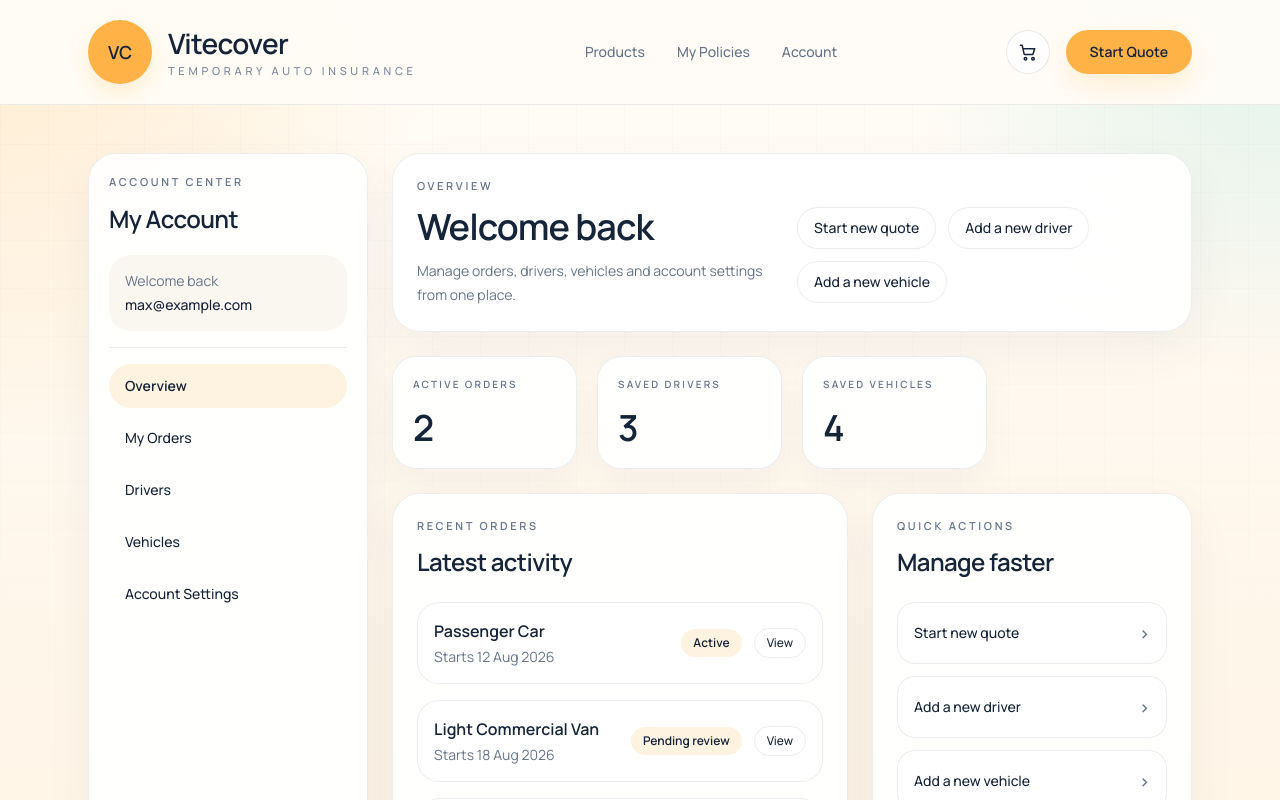
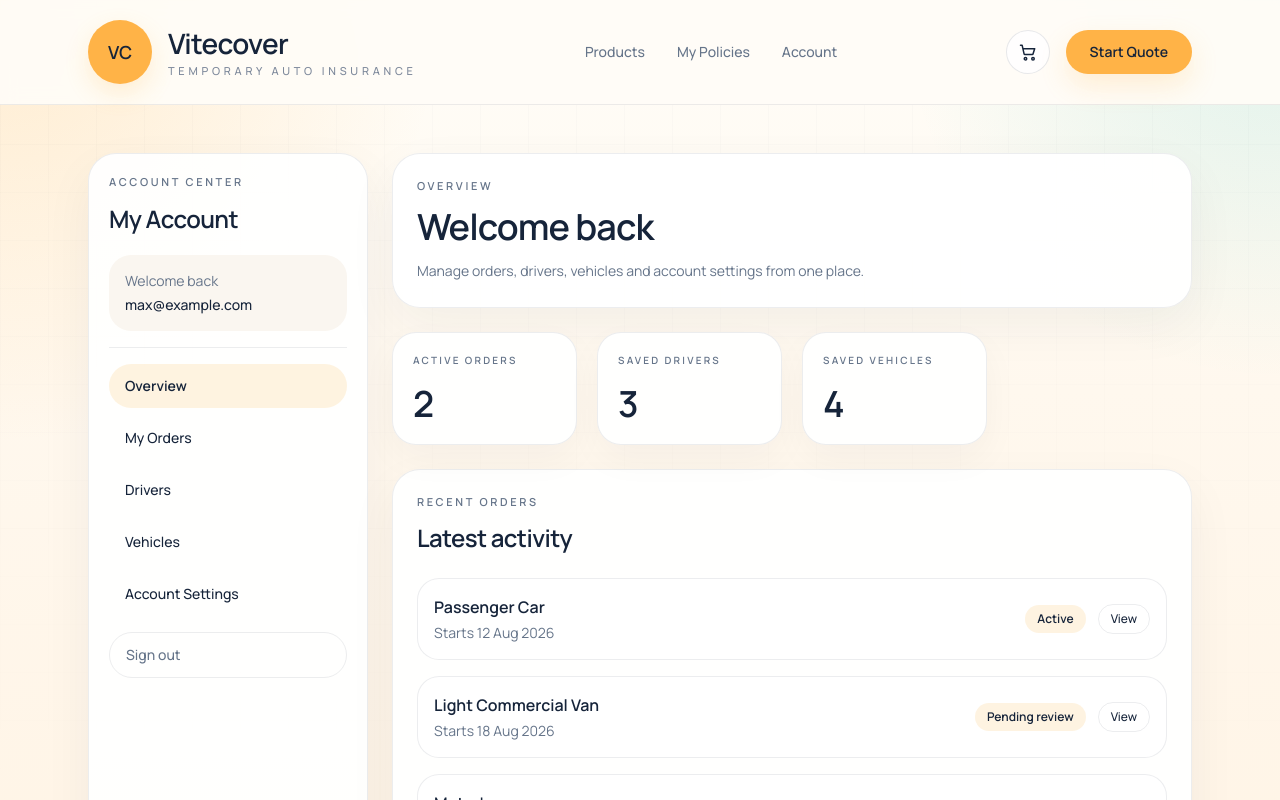
Before and after one commit to mx1322/VitecoverServer, a Next.js app in the folder frontend/: page /account in a window 1280 px wide. Shown: the top 800 px of the page. Built offline with nearby package versions, Linux system fonts and the light colour scheme; no server answers.

Commit message:
Add account sign out action

```diff
--- a/frontend/src/app/account/page.tsx
+++ b/frontend/src/app/account/page.tsx
@@ -24,12 +24,6 @@ const recentOrders = [
   },
 ];
 
-const quickActions = [
-  "Start new quote",
-  "Add a new driver",
-  "Add a new vehicle",
-];
-
 function StatusBadge({ status }: { status: string }) {
   const expired = status === "Expired";
 
@@ -53,25 +47,13 @@ export default function AccountOverviewPage() {
         <p className="text-[11px] font-semibold uppercase tracking-[0.24em] text-[var(--muted)]">
           Overview
         </p>
-        <div className="mt-3 flex flex-col gap-4 xl:flex-row xl:items-start xl:justify-between">
-          <div className="max-w-2xl">
+        <div className="mt-3 max-w-2xl">
           <h2 className="text-3xl font-semibold tracking-tight text-[var(--ink)] md:text-4xl">
             Welcome back
           </h2>
           <p className="mt-3 text-sm leading-6 text-[var(--muted)]">
             Manage orders, drivers, vehicles and account settings from one place.
           </p>
-          </div>
-          <div className="flex flex-wrap gap-3">
-            {quickActions.slice(0, 3).map((action) => (
-              <button
-                key={action}
-                className="rounded-full border border-[rgba(22,36,58,0.08)] bg-white px-4 py-2.5 text-sm font-medium text-[var(--ink)] transition hover:bg-[rgba(22,36,58,0.03)]"
-              >
-                {action}
-              </button>
-            ))}
-          </div>
         </div>
       </section>
 
@@ -81,7 +63,7 @@ export default function AccountOverviewPage() {
         ))}
       </section>
 
-      <section className="grid gap-6 xl:grid-cols-[minmax(0,1.5fr)_minmax(320px,1fr)]">
+      <section>
         <article className="rounded-[28px] border border-[rgba(22,36,58,0.08)] bg-[rgba(255,255,255,0.94)] p-6 shadow-[0_18px_50px_rgba(22,36,58,0.05)]">
           <p className="text-[11px] font-semibold uppercase tracking-[0.24em] text-[var(--muted)]">
             Recent Orders
@@ -109,26 +91,6 @@ export default function AccountOverviewPage() {
             ))}
           </div>
         </article>
-
-        <article className="rounded-[28px] border border-[rgba(22,36,58,0.08)] bg-[rgba(255,255,255,0.94)] p-6 shadow-[0_18px_50px_rgba(22,36,58,0.05)]">
-          <p className="text-[11px] font-semibold uppercase tracking-[0.24em] text-[var(--muted)]">
-            Quick Actions
-          </p>
-          <h3 className="mt-3 text-2xl font-semibold tracking-tight text-[var(--ink)]">
-            Manage faster
-          </h3>
-          <div className="mt-6 space-y-3">
-            {quickActions.map((action) => (
-              <button
-                key={action}
-                className="flex w-full items-center justify-between rounded-[18px] border border-[rgba(22,36,58,0.08)] bg-[rgba(255,255,255,0.82)] px-4 py-4 text-left text-sm font-medium text-[var(--ink)] transition hover:bg-[rgba(22,36,58,0.03)]"
-              >
-                <span>{action}</span>
-                <span className="text-lg text-[var(--muted)]">›</span>
-              </button>
-            ))}
-          </div>
-        </article>
       </section>
     </div>
   );
--- a/frontend/src/components/account/account-sidebar.tsx
+++ b/frontend/src/components/account/account-sidebar.tsx
@@ -2,6 +2,8 @@
 
 import Link from "next/link";
 import { usePathname } from "next/navigation";
+
+import { LogoutButton } from "@/components/account/logout-button";
 
 const menuItems = [
   { label: "Overview", href: "/account" },
@@ -46,6 +48,7 @@ export function AccountSidebar() {
           );
         })}
       </nav>
+      <LogoutButton />
     </aside>
   );
 }
--- /dev/null
+++ b/frontend/src/components/account/logout-button.tsx
@@ -0,0 +1,30 @@
+"use client";
+
+import { useRouter } from "next/navigation";
+import { useState } from "react";
+
+export function LogoutButton() {
+  const router = useRouter();
+  const [pending, setPending] = useState(false);
+
+  async function handleLogout() {
+    setPending(true);
+    await fetch("/api/auth/logout", {
+      method: "POST",
+      cache: "no-store",
+    });
+    router.replace("/auth");
+    router.refresh();
+  }
+
+  return (
+    <button
+      type="button"
+      onClick={handleLogout}
+      disabled={pending}
+      className="mt-4 flex w-full items-center rounded-full border border-[rgba(22,36,58,0.08)] px-4 py-3 text-sm font-medium text-[var(--muted)] transition hover:bg-[rgba(22,36,58,0.04)] hover:text-[var(--ink)] disabled:cursor-not-allowed disabled:opacity-60"
+    >
+      {pending ? "Signing out..." : "Sign out"}
+    </button>
+  );
+}
```
Lines whose indentation alone changed are shown as unchanged.
